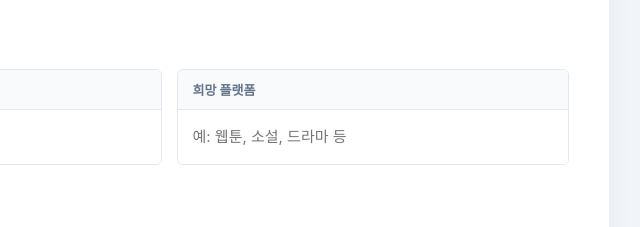
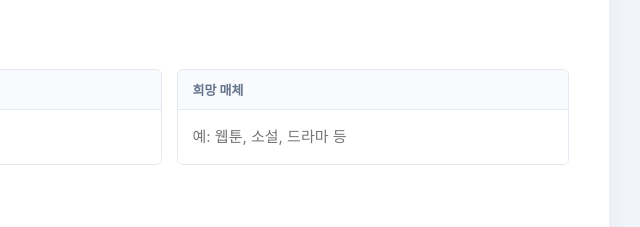
Before and after one commit to able0220/Story_Plan, a plain HTML site: page index.html in a window 1280 px wide. Shown: the part 1048-1275 px from the top of the page, 471-1111 px from the left. Drawn offline with nearby package versions, Linux system fonts and the light colour scheme; a web font is replaced by a local one.

Commit message:
Update index.html

```diff
--- a/index.html
+++ b/index.html
@@ -274,7 +274,7 @@
                 <textarea oninput="autoResize(this)" rows="1" placeholder="예: 어린이, 청소년, 성인 등"></textarea>
             </div>
             <div class="section-box">
-                <div class="box-label">희망 플랫폼</div>
+                <div class="box-label">희망 매체</div>
                 <textarea oninput="autoResize(this)" rows="1" placeholder="예: 웹툰, 소설, 드라마 등"></textarea>
             </div>
         </div>
```
